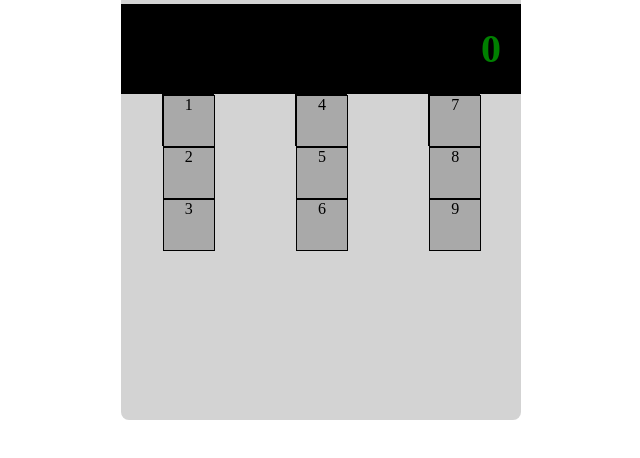
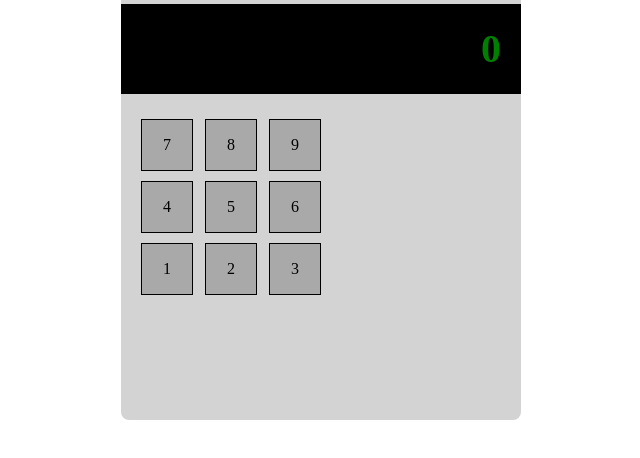
Before and after one commit to angelofaoldi/htmlcss-simple-calculator, a plain HTML site: page index.html in a window 1280 px wide. Shown: the part 338-796 px from the top of the page, without its empty margins (319-959 px from the left). Drawn offline with Linux system fonts and the light colour scheme; a web font is replaced by a local one.

Commit message:
[UPD] tastierino

```diff
--- a/css/style.css
+++ b/css/style.css
@@ -42,11 +42,13 @@ section h1 {
 /* TASTIERINO NUMERICO */
 
 .tastierino {
+    width: 180px;
     display: flex;
     flex-wrap: wrap;
-    justify-content: space-around;
     align-items: center;
-    flex-direction: row;
+    flex-direction: row-reverse;
+    padding: 20px 20px;
+    justify-content: space-between;
 }
 
 /*TASTO */
@@ -56,4 +58,9 @@ section h1 {
     width: 50px;
     text-align: center;
     border: 1px solid black;
+    margin: 5px 0;
+    display: flex;
+    flex-wrap: wrap;
+    align-content: center;
+    justify-content: center;
 }
--- a/index.html
+++ b/index.html
@@ -31,30 +31,16 @@
                 <!-- TASTIERINO NUMERICO  -->
                 <section>
                     <div class="tastierino">
-
-                        <div id="123">
-                            <div class="tasto numero1">1</div>
-                            <div class="tasto numero2">2</div>
-                            <div class="tasto numero3">3</div>
-                        </div>
-
-                        <div id="456">
-                            <div class="tasto numero4">4</div>
-                            <div class="tasto numero5">5</div>
-                            <div class="tasto numero6">6</div>
-                        </div>
-
-                        <div id="789">
-                            <div class="tasto numero7">7</div>
-                            <div class="tasto numero8">8</div>
-                            <div class="tasto numero9">9</div>
-                        </div>
-
+                        <div class="tasto numero1">9</div>
+                        <div class="tasto numero2">8</div>
+                        <div class="tasto numero3">7</div>
+                        <div class="tasto numero4">6</div>
+                        <div class="tasto numero5">5</div>
+                        <div class="tasto numero6">4</div>
+                        <div class="tasto numero7">3</div>
+                        <div class="tasto numero8">2</div>
+                        <div class="tasto numero9">1</div>
                     </div>
-
-
-
-
 
                     <div class="colonna-destra">
 
```
